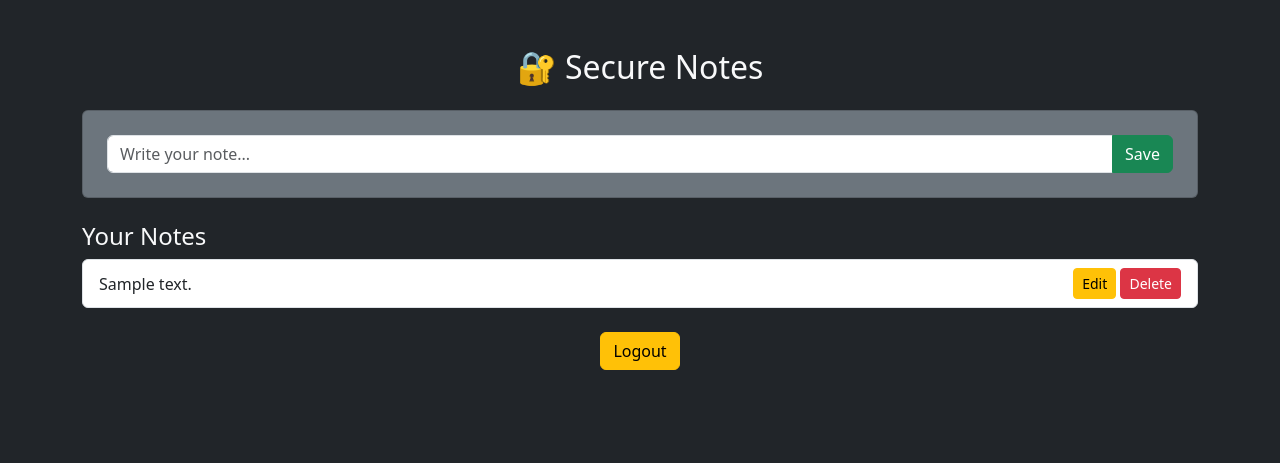
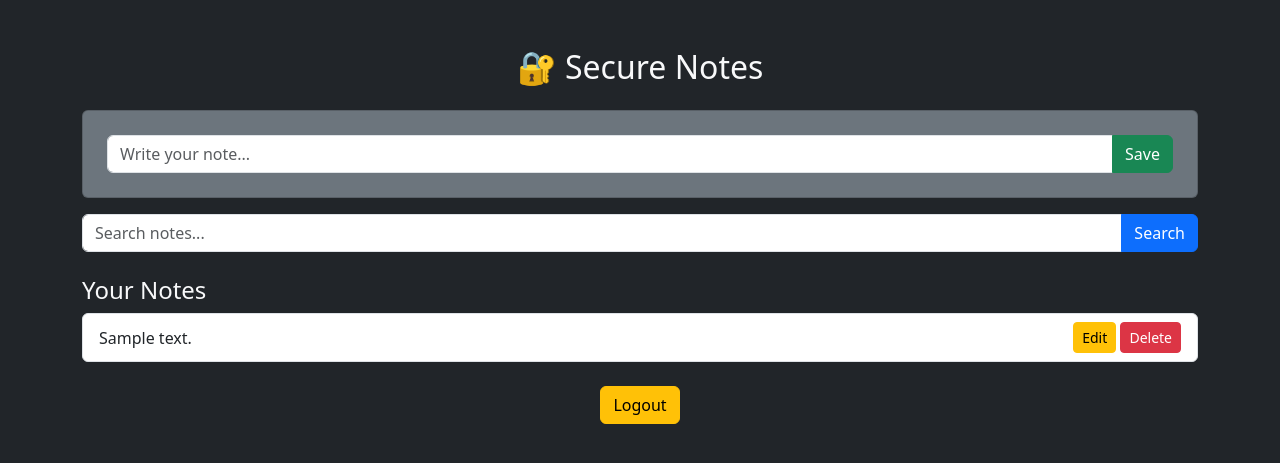
Before and after one commit to kishanmanjunath2007-sys/secure-notes, a Flask app: template templates/notes.html in a window 1280 px wide. Shown: the top 463 px of the page. Run offline with Flask 3, Linux system fonts and the light colour scheme; the template is opened without the code that fills it: most values are stand-ins (such as "Sample title", 1, 10 or a date in 2020).

Commit message:
Add search functionality and improve notes display

```diff
--- a/templates/notes.html
+++ b/templates/notes.html
@@ -2,6 +2,8 @@
 <html>
 <head>
     <title>Secure Notes</title>
+
+    <!-- Bootstrap -->
     <link href="https://cdn.jsdelivr.net/npm/bootstrap@5.3.0/dist/css/bootstrap.min.css" rel="stylesheet">
 </head>
 
@@ -11,6 +13,7 @@
 
     <h2 class="text-center mb-4">🔐 Secure Notes</h2>
 
+    <!-- SAVE NOTE -->
     <div class="card p-4 bg-secondary">
         <form method="POST">
             <div class="input-group">
@@ -20,21 +23,36 @@
         </form>
     </div>
 
+    <!-- SEARCH -->
+    <form method="GET" class="mt-3">
+        <div class="input-group">
+            <input type="text" name="search" class="form-control" placeholder="Search notes...">
+            <button class="btn btn-primary">Search</button>
+        </div>
+    </form>
+
+    <!-- NOTES LIST -->
     <div class="mt-4">
         <h4>Your Notes</h4>
+
         <ul class="list-group">
             {% for id, n in notes %}
                 <li class="list-group-item d-flex justify-content-between align-items-center">
-                    {{ n }}
+
+                    <span>{{ n }}</span>
+
                     <div>
                         <a href="/edit/{{ id }}" class="btn btn-warning btn-sm">Edit</a>
                         <a href="/delete/{{ id }}" class="btn btn-danger btn-sm">Delete</a>
                     </div>
+
                 </li>
             {% endfor %}
         </ul>
+
     </div>
 
+    <!-- LOGOUT -->
     <div class="text-center mt-4">
         <a href="/logout" class="btn btn-warning">Logout</a>
     </div>
```
